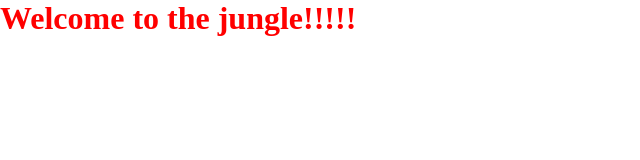
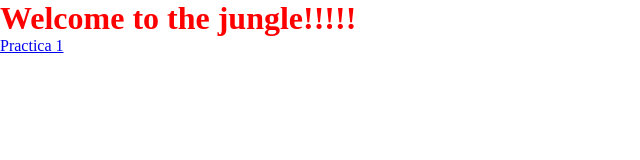
Before and after one commit to Githector/portfoli, a plain HTML site: page index.html in a window 1280 px wide. Shown: the full height of the page, 0-640 px from the left. Drawn offline with Linux system fonts and the light colour scheme.

Commit message:
Afegit enllaç

```diff
--- a/index.html
+++ b/index.html
@@ -8,6 +8,6 @@
 </head>
 <body>
     <h1>Welcome to the jungle!!!!!</h1>
-    <a href="/practica1/"></a>
+    <a href="/practica1/">Practica 1</a>
 </body>
 </html>
```
